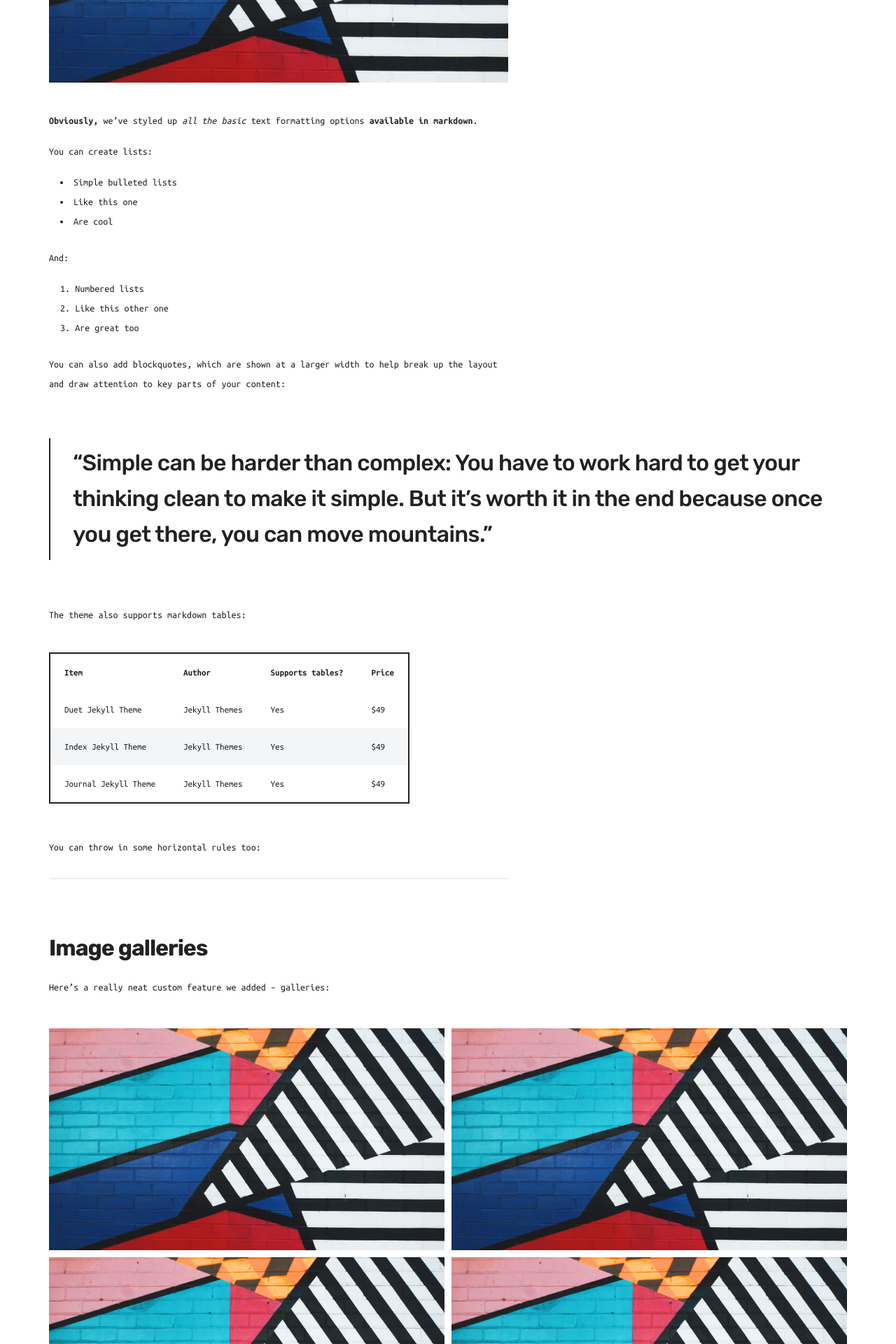
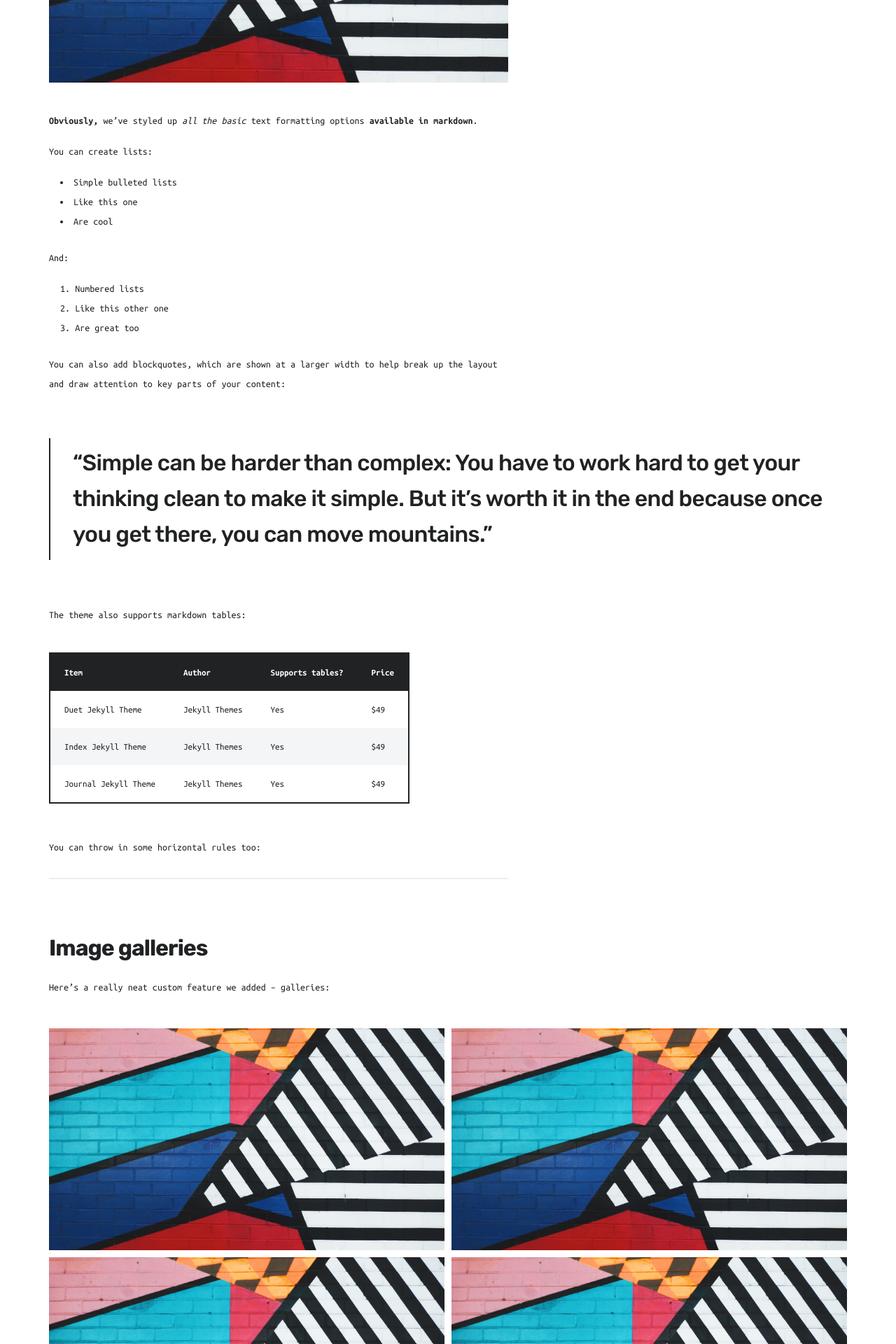
Before and after one commit to kletobias/kletobias.github.io, a Jekyll site: the page built from _posts/2019-06-30-demo-post.md, in a window 1280 px wide. Shown: the part 1621-3541 px from the top of the page at 70% size. Built offline with Jekyll 4.4.1, drawn with Linux system fonts in a browser that asks for light colours; nearby versions of some CDN libraries.

Commit message:
undid the color changes in file '_page__post.scss'.

```diff
--- a/_sass/_pages/_page__post.scss
+++ b/_sass/_pages/_page__post.scss
@@ -66,8 +66,8 @@
       border: 2px solid $text-dark-color;
 
       thead {
-        background: $background-color;
-        color: $text-dark-color;
+        background: $text-dark-color;
+        color: $background-color;
         text-align: left;
         font-weight: $bold-weight;
 
```
